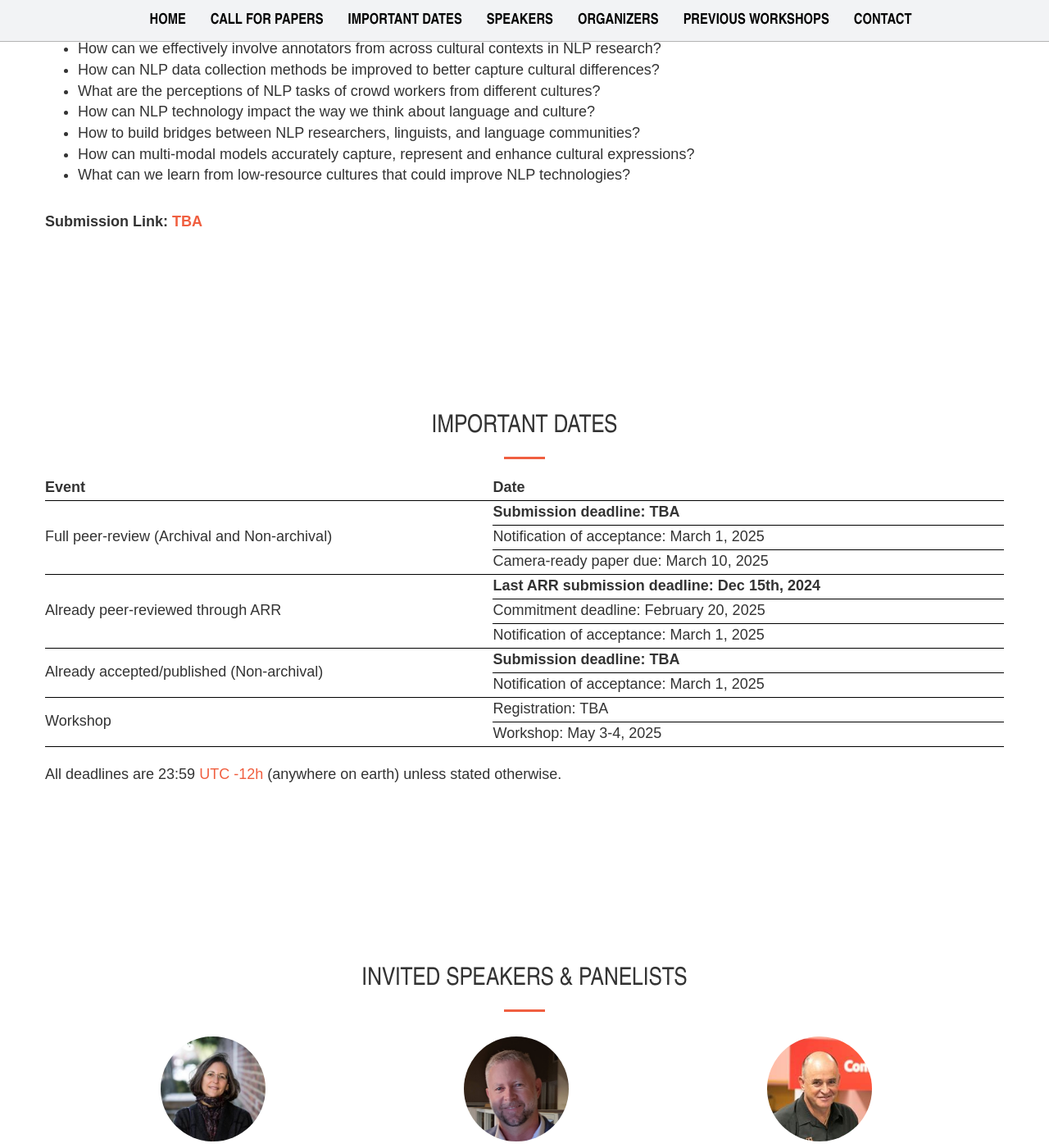
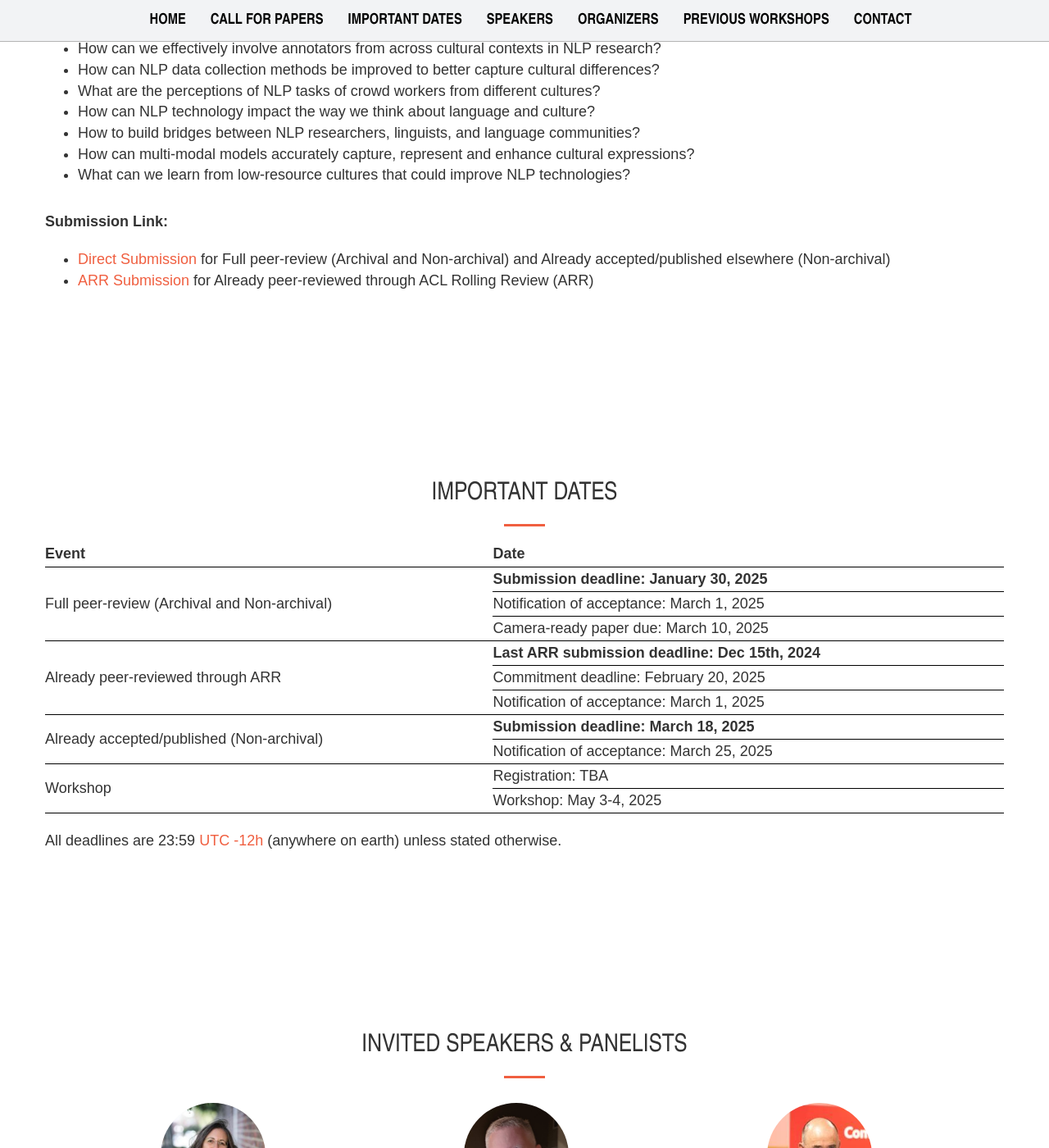
Before and after one commit to c3nlp/c3nlp.github.io, a Jekyll site: the page built from index.html, in a window 1280 px wide and 1400 px high, scrolled down 1252 px. Shown: the whole window at 82% size. Built offline with Jekyll 4.4.1, drawn with Linux system fonts in a browser that asks for light colours.

Commit message:
update submission info

```diff
--- a/_includes/cfp.html
+++ b/_includes/cfp.html
@@ -8,7 +8,7 @@
     <div class="container text-center" style="position: relative; background-image: url('img/balloons_2.png'); background-size: cover; height: 400px; border-radius: 15px; box-shadow: 0px 10px 30px rgba(0, 0, 0, 0.2); overflow: hidden;">
         <div class="row" style="position: absolute; top: 50%; transform: translateY(-50%); width: 100%; z-index: 2;">
             <div class="col-lg-12 text-center">
-                <h2 class="section-heading" style="color: rgb(245, 241, 241); font-size: 54px; z-index: 2;"><strong>Welcome!</strong></h2>
+                <h2 class="section-heading" style="color: rgb(255, 255, 255); font-size: 54px; z-index: 2;"><strong>Welcome!</strong></h2>
                 <hr class="primary" style="border-color: #fefdfd;">
                 <p></p>
                 <p class="text-faded" style="color: rgb(56, 55, 55); font-size: 30px; z-index: 2;">
@@ -57,7 +57,12 @@
                     <li>What can we learn from low-resource cultures that could improve NLP technologies?</li>
                 </ul>
                 <br>
-                <p class="bg-gray" align="justify"><b>Submission Link: <a target="_blank" href="">TBA</a></b></p>
+                <p class="bg-gray" align="justify"><b>Submission Link:</b></p>
+                <ul class="bg-gray" align="left">
+                    <li> <a target="_blank" href="https://openreview.net/group?id=aclweb.org/NAACL/2025/Workshop/C3NLP">Direct Submission</a> for Full peer-review (Archival and Non-archival) and Already accepted/published elsewhere (Non-archival)</li>
+                    <li> <a target="_blank" href="https://openreview.net/group?id=aclweb.org/NAACL/2025/Workshop/C3NLP_ARR_Commitment">ARR Submission</a> for Already peer-reviewed through ACL Rolling Review (ARR)</li>
+                </ul>
+                <br>
             </div>
         </div>
     </div>
--- a/_includes/dates.html
+++ b/_includes/dates.html
@@ -18,7 +18,7 @@
                     </tr>
                     <tr style="border-bottom: 1px solid black; height: 30px">
                         <td rowspan="3" style="text-align: left;">Full peer-review (Archival and Non-archival)</td>
-                        <td><b>Submission deadline: TBA</b></td>
+                        <td><b>Submission deadline: January 30, 2025</b></td>
                     </tr>
                     <tr style="border-bottom: 1px solid black; height: 30px">
                         <td>Notification of acceptance: March 1, 2025</td>
@@ -38,10 +38,10 @@
                     </tr>
                     <tr style="border-bottom: 1px solid black; height: 30px">
                         <td rowspan="2" style="text-align: left;">Already accepted/published (Non-archival)</td>
-                        <td><b>Submission deadline: TBA</b></td>
+                        <td><b>Submission deadline: March 18, 2025</b></td>
                     </tr>
                     <tr style="border-bottom: 1px solid black; height: 30px">
-                        <td>Notification of acceptance: March 1, 2025</td>
+                        <td>Notification of acceptance: March 25, 2025</td>
                     </tr>
                     <tr style="border-bottom: 1px solid black; height: 30px">
                         <td rowspan="2" style="text-align: left;">Workshop</td>
```
Also changed, not shown: 1 other file.
